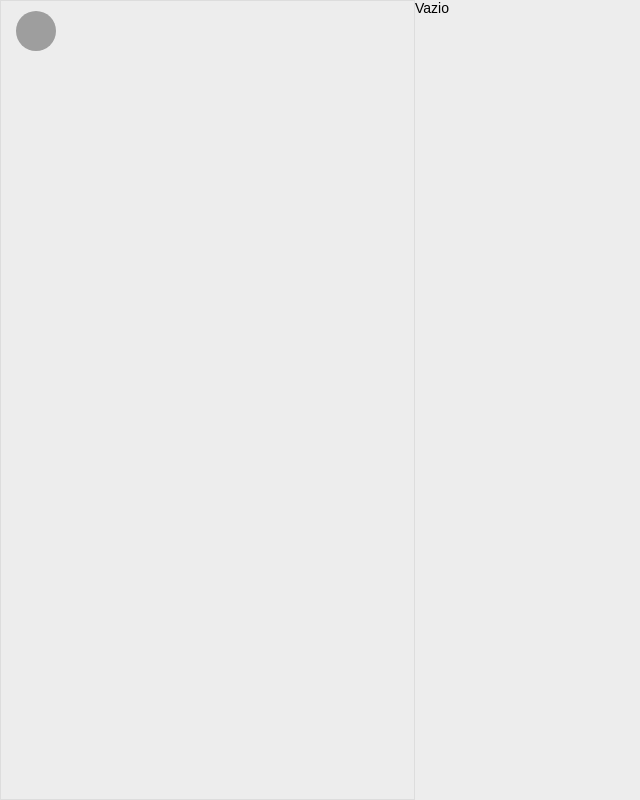
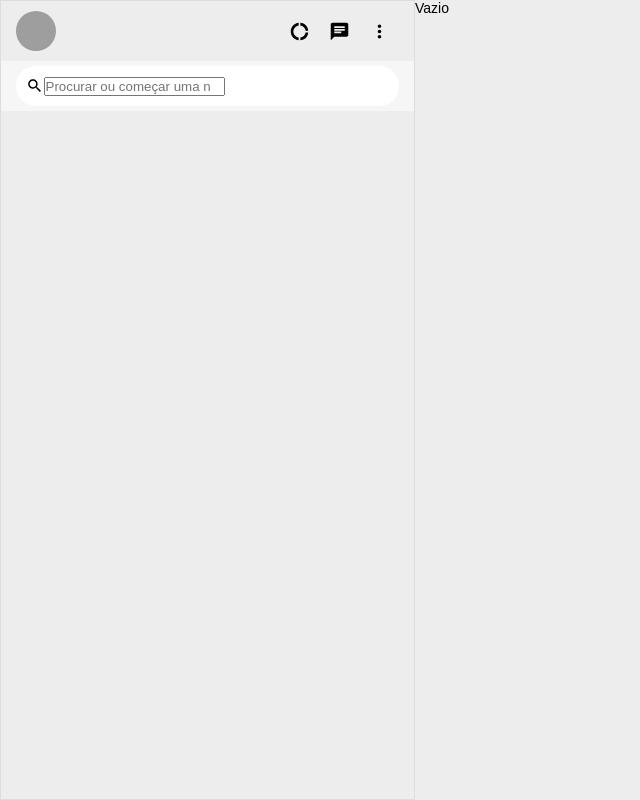
Before and after one commit to Lopes393/berserker_chat, a React (Create React App) app in the folder berserker/: page / in a window 1280 px wide. Shown: the whole page, without its empty margins (0-640 px from the left). Built offline with nearby package versions, Linux system fonts and the light colour scheme; grey boxes are pictures that could not be loaded.

Commit message:
Styled search

```diff
--- /dev/null
+++ b/berserker/src/components/Input/index.tsx
@@ -0,0 +1,2 @@
+import { Container } from "./styles";
+export function Input() {}
--- /dev/null
+++ b/berserker/src/components/Input/styles.tsx
@@ -0,0 +1,3 @@
+import styled from "styled-components";
+
+export const Container = styled.div``;
--- a/berserker/src/components/Sidebar/index.tsx
+++ b/berserker/src/components/Sidebar/index.tsx
@@ -1,6 +1,7 @@
 import DonutLargeIcon from "@material-ui/icons/DonutLarge";
 import ChatIcon from "@material-ui/icons/Chat";
 import MoreVertIcon from "@material-ui/icons/MoreVert";
+import SearchIcon from "@material-ui/icons/Search";
 import { Container, Header, Search, Chatlist } from "./styles";
 
 export function Sidebar() {
@@ -12,10 +13,26 @@ export function Sidebar() {
           alt=""
         />
         <div className="actions">
-          <div className="actions-btn"></div>
+          <div className="actions-btn">
+            <DonutLargeIcon />
+          </div>
+          <div className="actions-btn">
+            <ChatIcon />
+          </div>
+          <div className="actions-btn">
+            <MoreVertIcon />
+          </div>
         </div>
       </Header>
-      <Search></Search>
+      <Search>
+        <div className="search">
+          <SearchIcon fontSize="small" />
+          <input
+            type="search"
+            placeholder="Procurar ou começar uma nova conversa"
+          />
+        </div>
+      </Search>
       <Chatlist></Chatlist>
     </Container>
   );
--- a/berserker/src/components/Sidebar/styles.ts
+++ b/berserker/src/components/Sidebar/styles.ts
@@ -25,9 +25,33 @@ export const Header = styled.div`
     cursor: pointer;
   }
 
-  div {
+  .actions {
     display: flex;
+
+    .actions-btn {
+      display: flex;
+      justify-content: center;
+      align-items: center;
+
+      cursor: pointer;
+      width: 40px;
+      border-radius: 20px;
+    }
   }
 `;
-export const Search = styled.div``;
+export const Search = styled.div`
+  background: var(--background-search);
+  border-bottom: 1px solid var(--border-search);
+  padding: 5px 15px;
+
+  .search {
+    display: flex;
+    align-items: center;
+
+    background: var(--shape);
+    height: 40px;
+    border-radius: 20px;
+    padding: 0 10px;
+  }
+`;
 export const Chatlist = styled.div``;
--- a/berserker/src/styles/global.ts
+++ b/berserker/src/styles/global.ts
@@ -4,7 +4,9 @@ export const GlobalStyle = createGlobalStyle`
     :root{
         --background: #d2dbdc;
         --background-content: #EDEDED;
+        --background-search: #f6f6f6;
         --border: #DDD;
+        --border-search: #EEE;
         --shape: #FFFFFF;
     }
     *{
```
